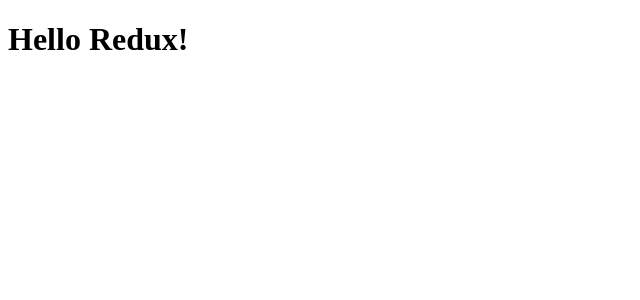
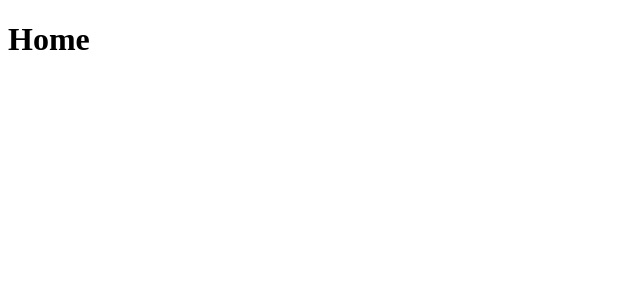
Before and after one commit to eduardo3g/rocketshoes-ecommerce-redux, a React (Create React App) app: page / in a window 1280 px wide. Shown: the top 300 px of the page, without its empty margins (0-640 px from the left). Built offline with nearby package versions, Linux system fonts and the light colour scheme.

Commit message:
chore: Main and Cart routes.

```diff
--- a/package.json
+++ b/package.json
@@ -5,6 +5,7 @@
   "dependencies": {
     "react": "^16.11.0",
     "react-dom": "^16.11.0",
+    "react-router-dom": "^5.1.2",
     "react-scripts": "3.2.0"
   },
   "scripts": {
--- a/src/App.js
+++ b/src/App.js
@@ -1,7 +1,15 @@
 import React from 'react';
+import { BrowserRouter } from 'react-router-dom';
+
+import Routes from './routes';
 
 function App() {
-  return <h1>Hello Redux!</h1>;
+  return (
+    <BrowserRouter>
+      {/* <Header /> */}
+      <Routes />
+    </BrowserRouter>
+  );
 }
 
 export default App;
--- /dev/null
+++ b/src/pages/Cart/index.js
@@ -0,0 +1,7 @@
+import React from 'react';
+
+// import { Container } from './styles';
+
+export default function Cart() {
+  return <h1>Cart</h1>;
+}
--- /dev/null
+++ b/src/pages/Home/index.js
@@ -0,0 +1,7 @@
+import React from 'react';
+
+// import { Container } from './styles';
+
+export default function Home() {
+  return <h1>Home</h1>;
+}
--- /dev/null
+++ b/src/routes.js
@@ -0,0 +1,14 @@
+import React from 'react';
+import { Switch, Route } from 'react-router-dom';
+
+import Home from './pages/Home';
+import Cart from './pages/Cart';
+
+export default function Routes() {
+  return (
+    <Switch>
+      <Route path="/" exact component={Home} />
+      <Route path="/cart" component={Cart} />
+    </Switch>
+  );
+}
```
Also changed, not shown: 1 other file (tests, documents, lock files or other folders).
